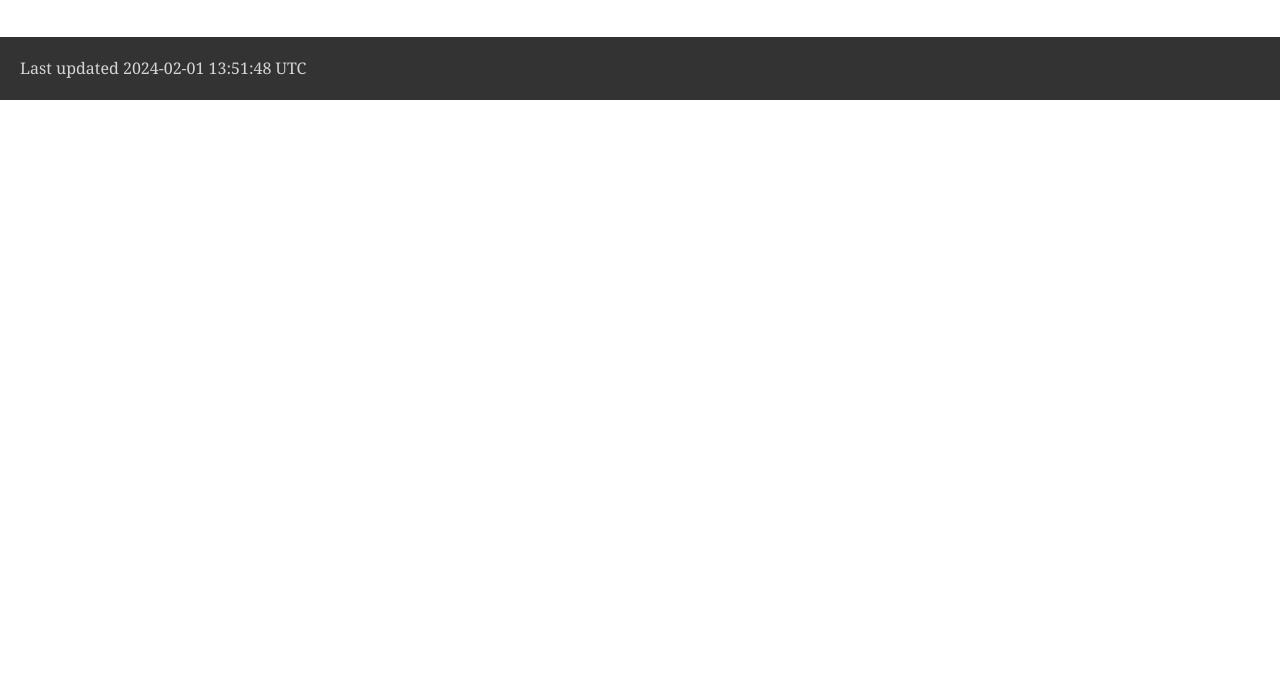
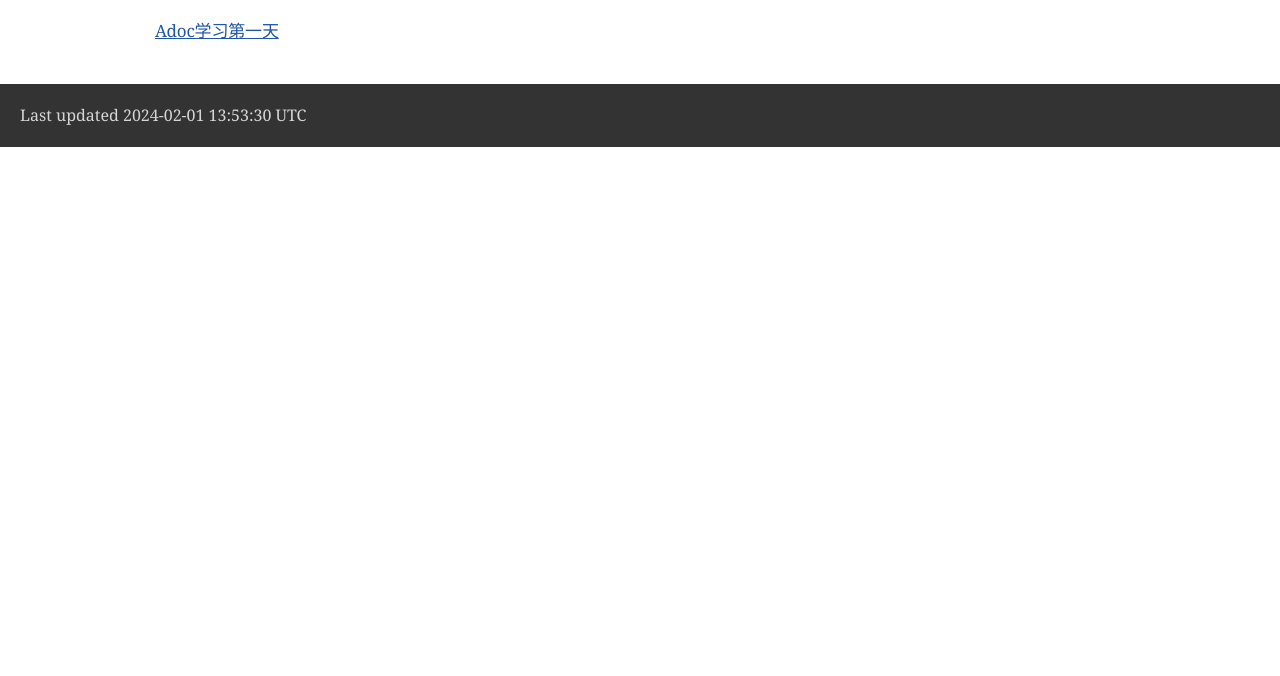
Before and after one commit to natsufumij/weekly, a plain HTML site: page --backend=html5/index.html in a window 1280 px wide. Shown: the part 124-800 px from the top of the page. Drawn offline with nearby package versions, Linux system fonts and the light colour scheme; a web font is replaced by a local one.

Commit message:
deploy: a67beb1bc7c49ec6e09fb9aacfe5f5922ff31edc

```diff
--- a/--backend=html5/index.html
+++ b/--backend=html5/index.html
@@ -443,11 +443,13 @@ body.book #toc,body.book #preamble,body.book h1.sect0,body.book .sect1>h2{page-b
 </div>
 </div>
 <div id="content">
-
+<div class="paragraph">
+<p><a href="docs/index.adoc">Adoc学习第一天</a></p>
+</div>
 </div>
 <div id="footer">
 <div id="footer-text">
-Last updated 2024-02-01 13:51:48 UTC
+Last updated 2024-02-01 13:53:30 UTC
 </div>
 </div>
 </body>
```
Also changed, not shown: 1 other file.
